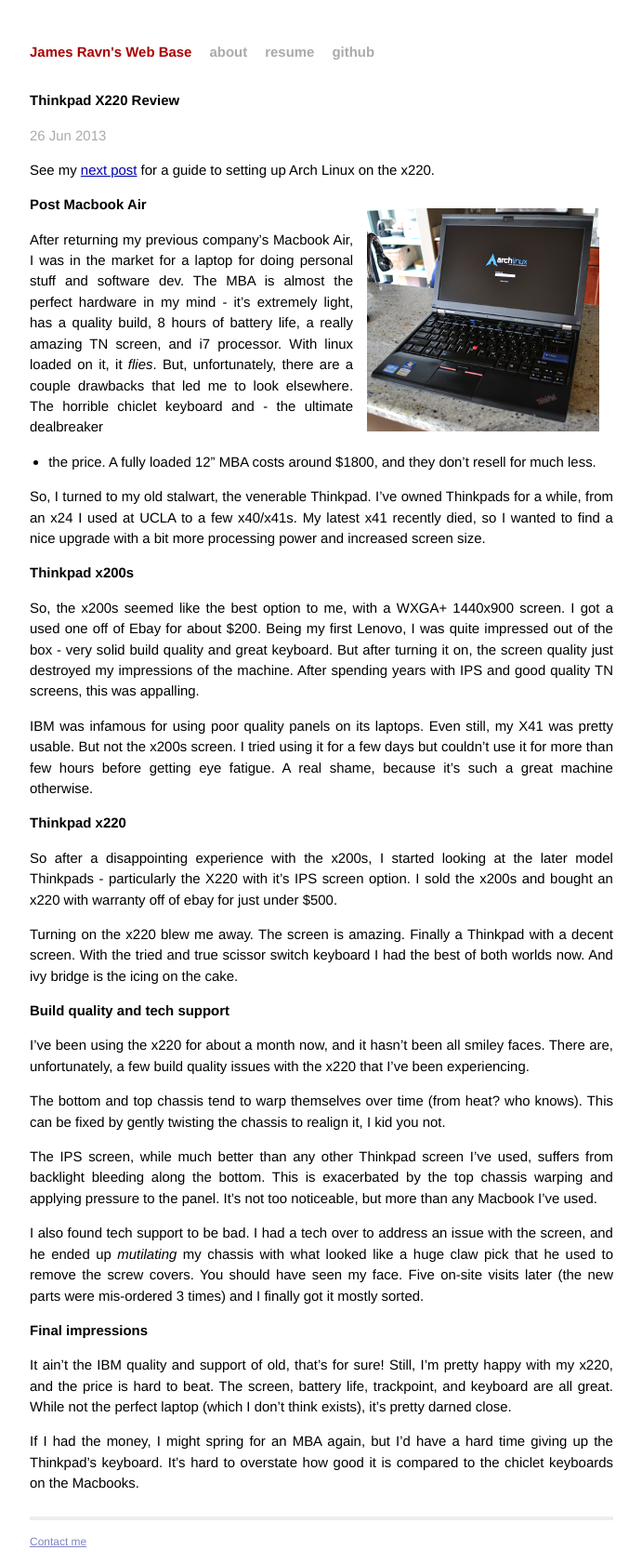
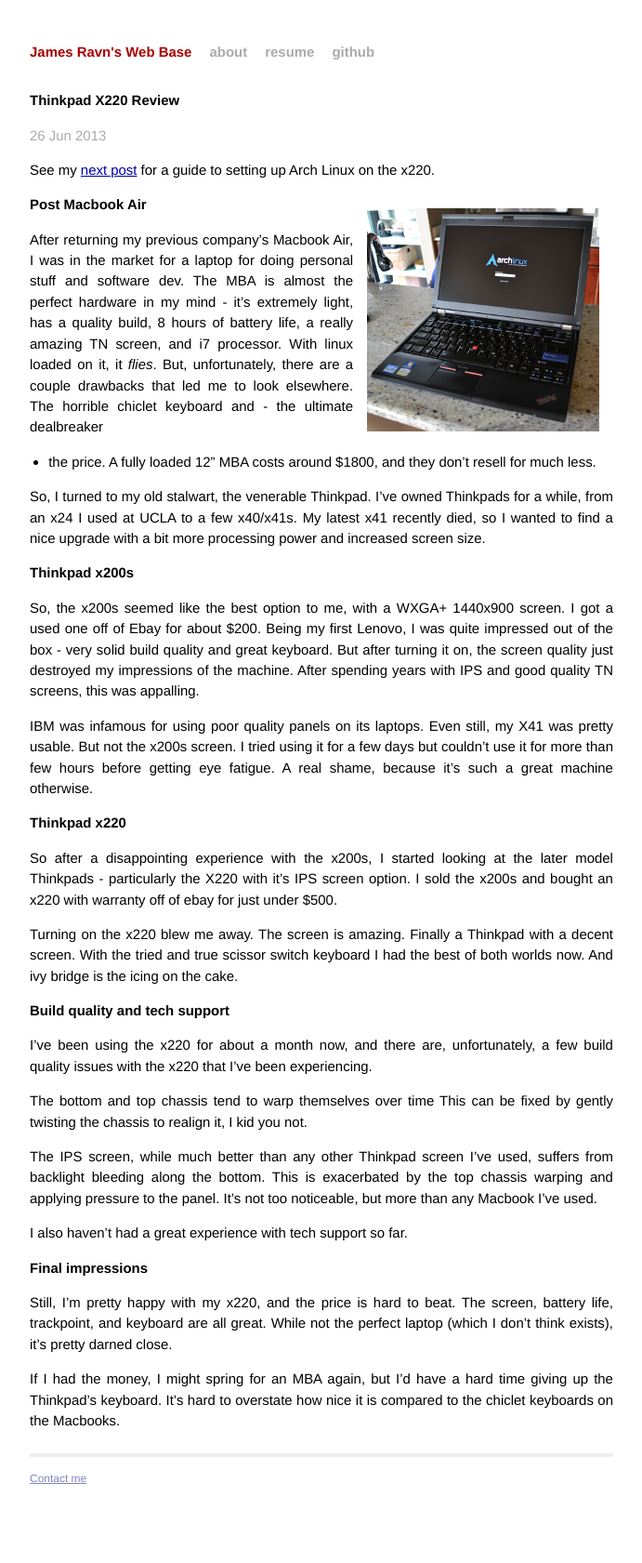
Before and after one commit to jsravn/old-blog, a Jekyll site: the page built from _posts/2013-06-26-thinkpad-x220.md, in a window 1280 px wide. Shown: the whole page at 93% size, without its empty margins (294-985 px from the left). Built offline with Jekyll 4.4.1, drawn with Linux system fonts in a browser that asks for light colours; after the commit the page ends 1614 px from its top, so only the background shows below that.

Commit message:
Tones down x220 review a bit

```diff
--- a/_posts/2013-06-26-thinkpad-x220.md
+++ b/_posts/2013-06-26-thinkpad-x220.md
@@ -54,33 +54,26 @@
 Build quality and tech support
 ==============================
 
-I've been using the x220 for about a month now, and it hasn't been all smiley
-faces. There are, unfortunately, a few build quality issues with the x220 that
-I've been experiencing.
+I've been using the x220 for about a month now, and there are, unfortunately, a
+few build quality issues with the x220 that I've been experiencing.
 
-The bottom and top chassis tend to warp themselves over time
-(from heat? who knows). This can be fixed by gently twisting the chassis to
-realign it, I kid you not.
+The bottom and top chassis tend to warp themselves over time This can be fixed
+by gently twisting the chassis to realign it, I kid you not.
 
 The IPS screen, while much better than any other Thinkpad screen I've used,
 suffers from backlight bleeding along the bottom. This is exacerbated by the
 top chassis warping and applying pressure to the panel. It's not too
 noticeable, but more than any Macbook I've used.
 
-I also found tech support to be bad. I had a tech over to address an issue with
-the screen, and he ended up _mutilating_ my chassis with what looked like a
-huge claw pick that he used to remove the screw covers. You should have seen my
-face. Five on-site visits later (the new parts were mis-ordered 3 times) and I
-finally got it mostly sorted.
+I also haven't had a great experience with tech support so far.
 
 Final impressions
 =================
 
-It ain't the IBM quality and support of old, that's for sure! Still, I'm pretty
-happy with my x220, and the price is hard to beat. The screen, battery life,
-trackpoint, and keyboard are all great. While not the perfect laptop (which I
-don't think exists), it's pretty darned close.
+Still, I'm pretty happy with my x220, and the price is hard to beat. The
+screen, battery life, trackpoint, and keyboard are all great. While not the
+perfect laptop (which I don't think exists), it's pretty darned close.
 
 If I had the money, I might spring for an MBA again, but I'd have a hard time
-giving up the Thinkpad's keyboard. It's hard to overstate how good it is
+giving up the Thinkpad's keyboard. It's hard to overstate how nice it is
 compared to the chiclet keyboards on the Macbooks.
```
